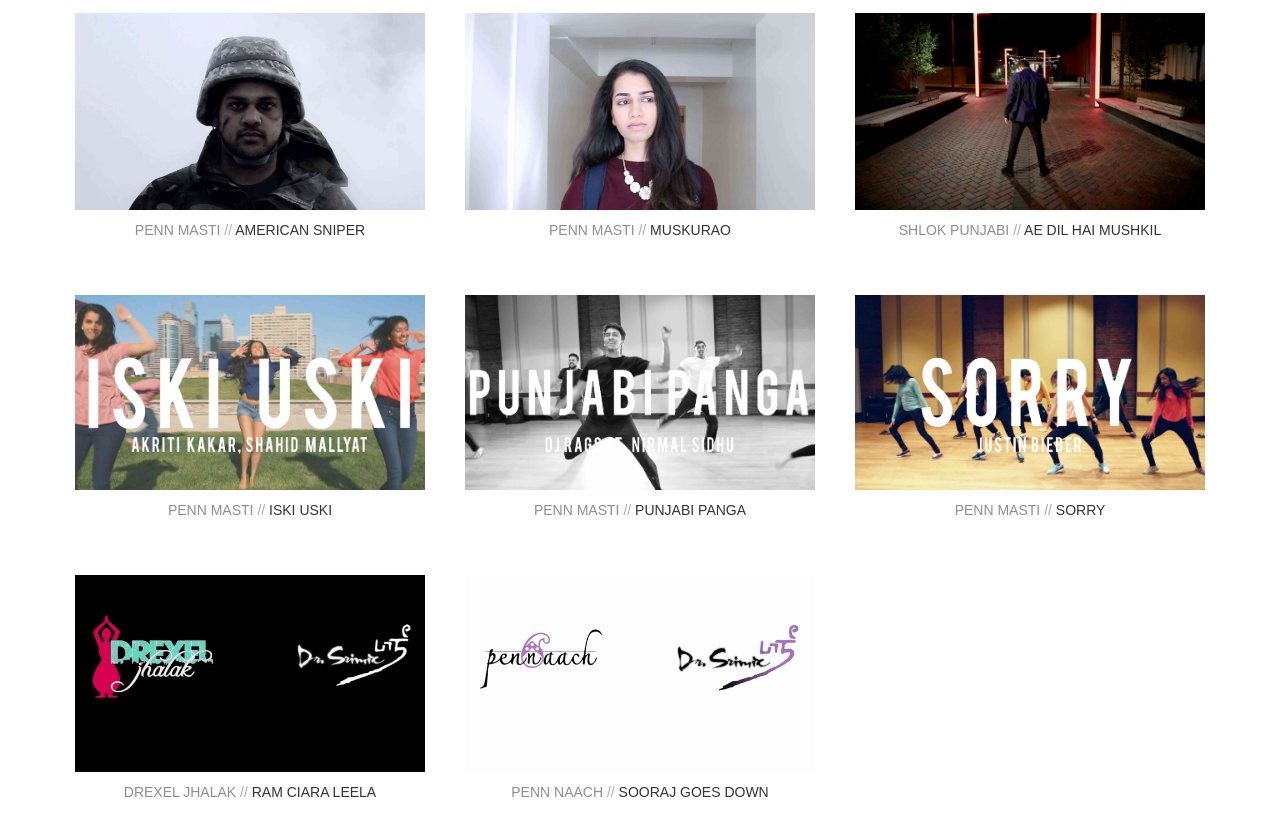
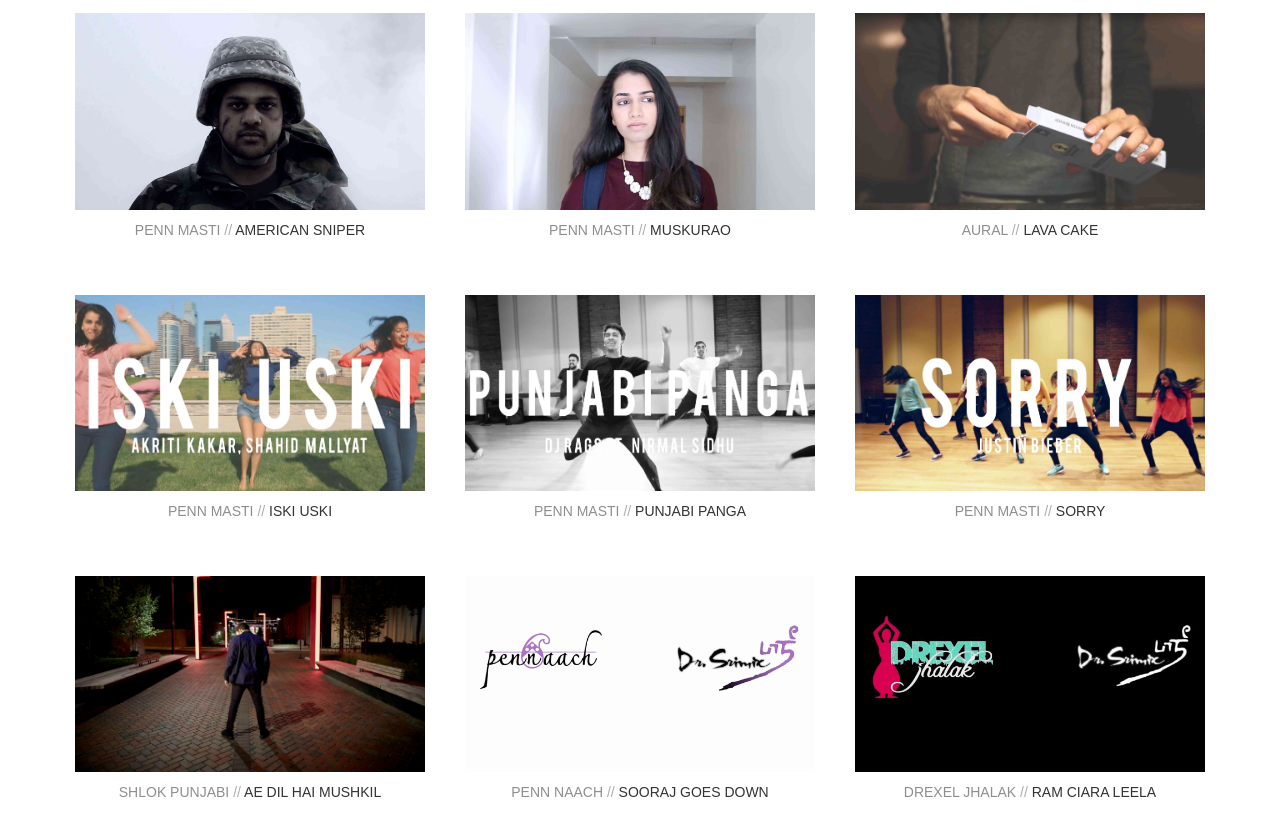
Before and after one commit to nchittela/hchittela.github.io, a plain HTML site: page videography.html in a window 1280 px wide. Shown: the part 499-1334 px from the top of the page. Drawn offline with nearby package versions, Linux system fonts and the light colour scheme; a web font is replaced by a local one.

Commit message:
Add aural | lava cake

```diff
--- a/videography.html
+++ b/videography.html
@@ -68,9 +68,10 @@
           <p><span class="starring">PENN MASTI <span class="slashes">//</span> </span>MUSKURAO</p>
         </div>
         <div class="col-md-4">
-          <a id="shlok_ae_dil" onClick="setModalImg(this.id)" data-toggle="modal" data-target="#imgModal" href=""><img src="images/shlok_ae_dil.jpg" /></a>
-          <p><span class="starring">SHLOK PUNJABI <span class="slashes">//</span> </span>AE DIL HAI MUSHKIL</p>
+          <a id="aural_lc" onClick="setModalImg(this.id)" data-toggle="modal" data-target="#imgModal" href=""><img src="images/aural_lc.jpg" /></a>
+          <p><span class="starring">AURAL <span class="slashes">//</span> </span>LAVA CAKE</p>
         </div>
+
       </div>
       <div class="row">
         <div class="col-md-4">
@@ -88,12 +89,16 @@
       </div>
       <div class="row">
         <div class="col-md-4">
-          <a id="jhalak" onClick="setModalImg(this.id)" data-toggle="modal" data-target="#imgModal" href=""><img src="images/jhalak.jpg" /></a>
-          <p><span class="starring">DREXEL JHALAK <span class="slashes">//</span> </span>RAM CIARA LEELA</p>
+          <a id="shlok_ae_dil" onClick="setModalImg(this.id)" data-toggle="modal" data-target="#imgModal" href=""><img src="images/shlok_ae_dil.jpg" /></a>
+          <p><span class="starring">SHLOK PUNJABI <span class="slashes">//</span> </span>AE DIL HAI MUSHKIL</p>
         </div>
         <div class="col-md-4">
           <a id="naach" onClick="setModalImg(this.id)" data-toggle="modal" data-target="#imgModal" href=""><img src="images/naach.jpg" /></a>
           <p><span class="starring">PENN NAACH <span class="slashes">//</span> </span>SOORAJ GOES DOWN</p>
+        </div>
+        <div class="col-md-4">
+          <a id="jhalak" onClick="setModalImg(this.id)" data-toggle="modal" data-target="#imgModal" href=""><img src="images/jhalak.jpg" /></a>
+          <p><span class="starring">DREXEL JHALAK <span class="slashes">//</span> </span>RAM CIARA LEELA</p>
         </div>
       </div>
     </div>
```
Also changed, not shown: images/aural_lc.jpg (added).
